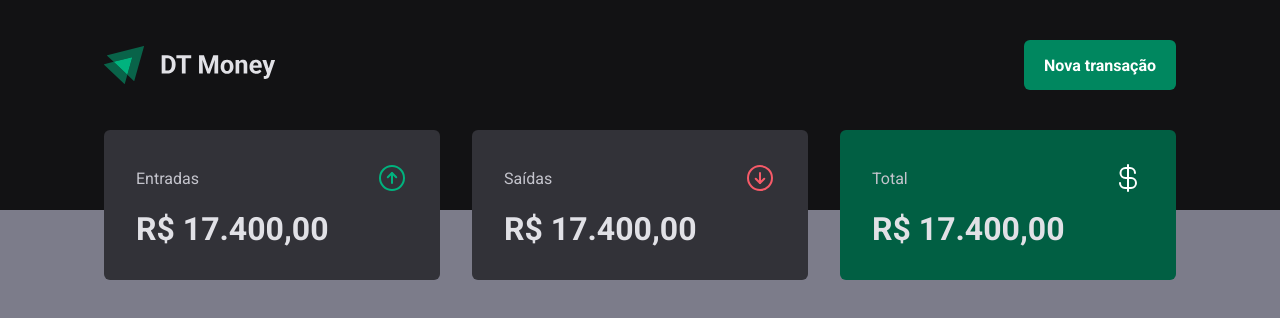
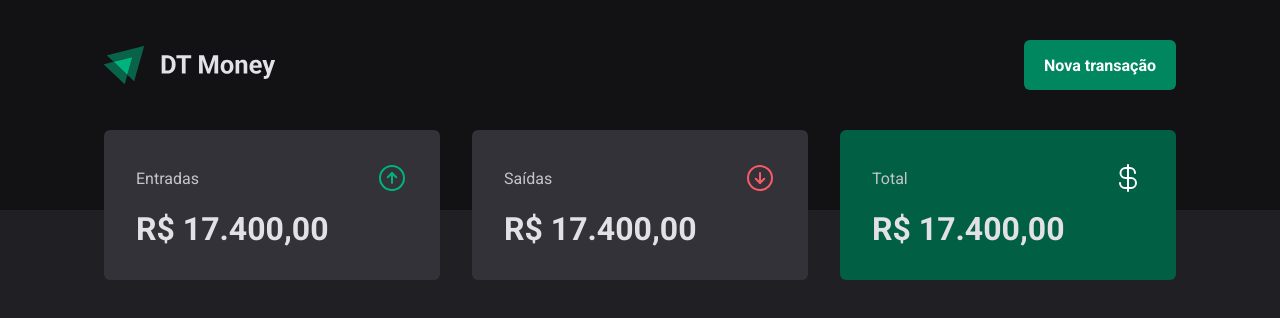
Before and after one commit to milsucruz/dt-money, a React (Vite) app: page / in a window 1280 px wide. Shown: the top 318 px of the page. Built offline with nearby package versions, Linux system fonts and the light colour scheme.

Commit message:
Global background fix

```diff
--- a/src/Styles/global.ts
+++ b/src/Styles/global.ts
@@ -13,7 +13,7 @@ export const GlobalStyle = createGlobalStyle`
   }
 
   body {
-    background-color: ${(props) => props.theme['gray-500']};
+    background-color: ${(props) => props.theme['gray-800']};
     color: ${(props) => props.theme['gray-100']};
     -webkit-font-smoothing: antialiased;
   }
```
